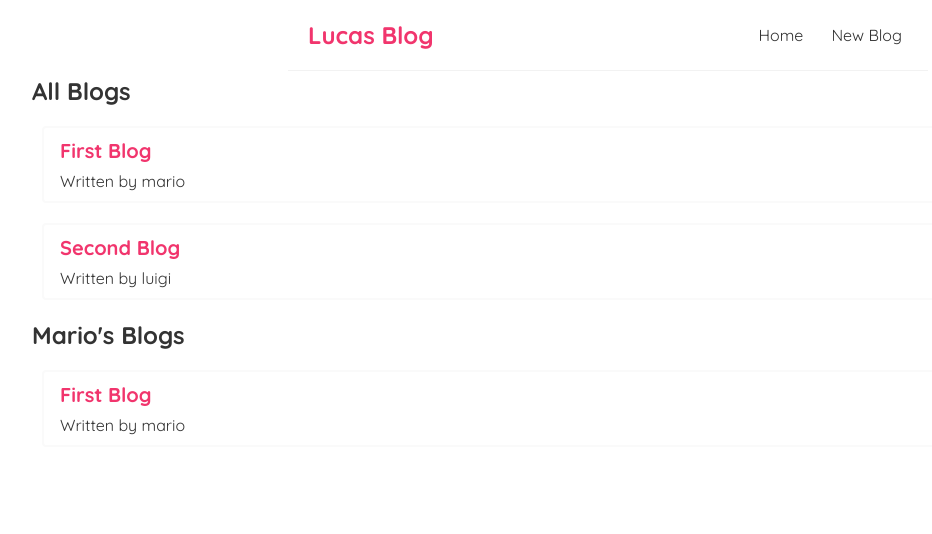
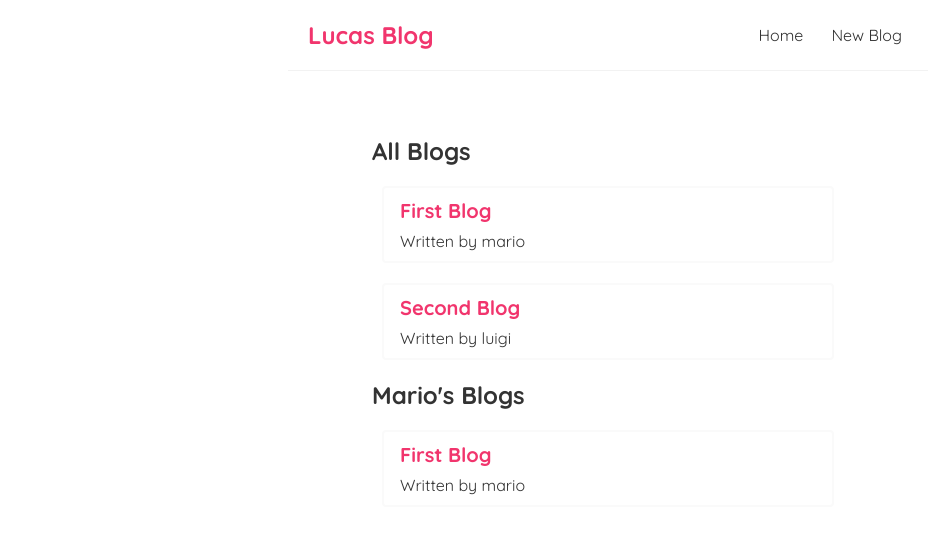
Before and after one commit to LucasLeow/ModernReactBlog, a React (Create React App) app in the folder lucas-blog/: page / in a window 1280 px wide. Shown: the top 534 px of the page, without its empty margins (32-964 px from the left). Built offline with nearby package versions, Linux system fonts and the light colour scheme; data requests are answered from the project's data file.

Commit message:
Implemented React Router

```diff
--- a/lucas-blog/package.json
+++ b/lucas-blog/package.json
@@ -8,7 +8,8 @@
     "@testing-library/user-event": "^13.5.0",
     "react": "^18.2.0",
     "react-dom": "^18.2.0",
-    "react-scripts": "5.0.1",
+    "react-router-dom": "^6.14.1",
+    "react-scripts": "^5.0.1",
     "web-vitals": "^2.1.4"
   },
   "scripts": {
--- a/lucas-blog/src/App.js
+++ b/lucas-blog/src/App.js
@@ -1,12 +1,19 @@
 import Navbar from "./Navbar";
 import Home from "./Home";
+import { BrowserRouter as Router, Route, Routes } from "react-router-dom";
 
 function App() {
   return (
-    <div className="App">
-      <Navbar />
-      <Home />
-    </div>
+    <Router>
+        <div className="App">
+          <Navbar />
+            <div className="content">
+                <Routes>
+                    <Route path="/" element={<Home />}></Route>
+                </Routes>
+            </div>
+        </div>
+    </Router>
   );
 }
 
```
Also changed, not shown: 2 other files (tests, documents, lock files or other folders).
